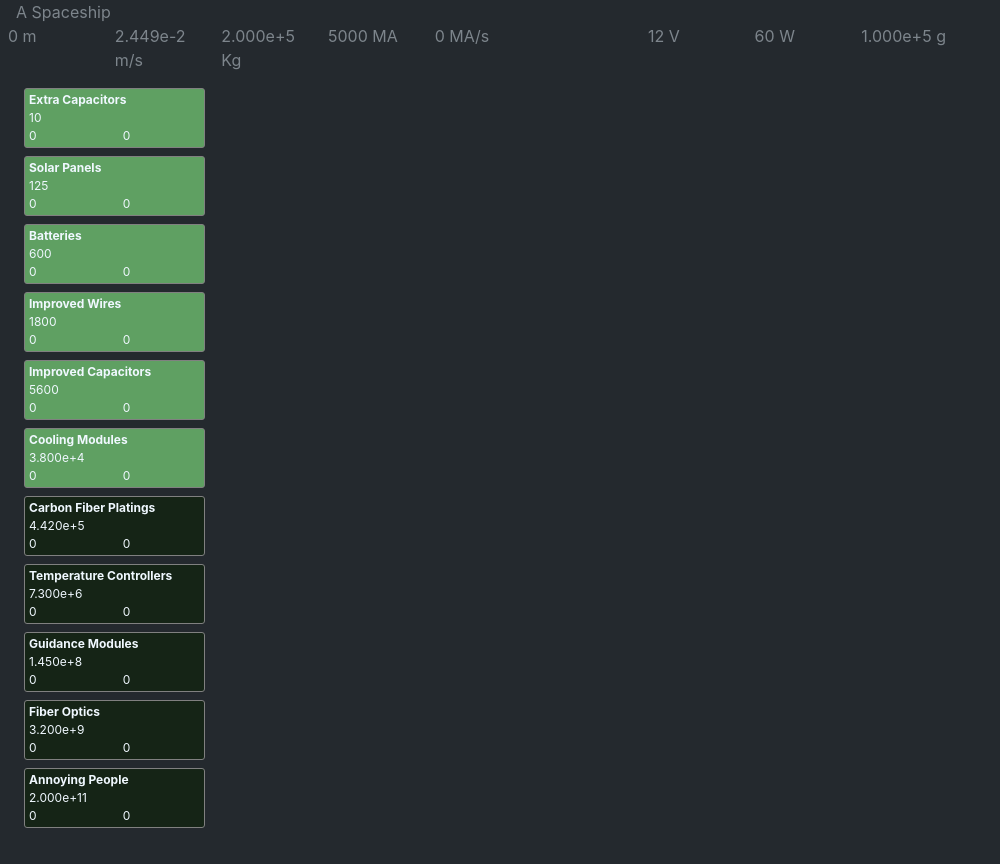
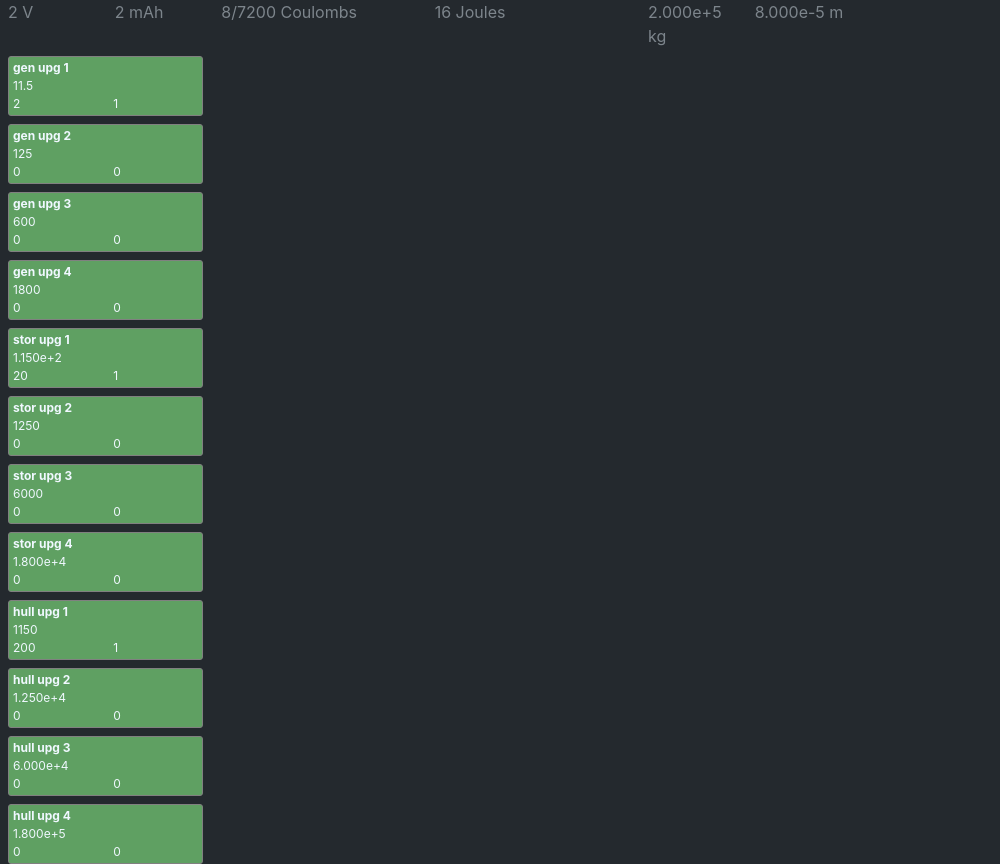
Before and after one commit to hi-noikiy/space-grinder, a Vue app: page / in a window 1280 px wide. Shown: the whole page, without its empty margins (0-1000 px from the left). Built offline with nearby package versions, Linux system fonts and the light colour scheme.

Commit message:
Change almost everything

```diff
--- a/src/components/HelloWorld.vue
+++ /dev/null
@@ -1,50 +0,0 @@
-<template>
-  <div class="hello">
-    <h1>{{ msg }}</h1>
-    <h2>Essential Links</h2>
-    <ul>
-      <li><a href="https://vuejs.org" target="_blank">Core Docs</a></li>
-      <li><a href="https://forum.vuejs.org" target="_blank">Forum</a></li>
-      <li><a href="https://chat.vuejs.org" target="_blank">Community Chat</a></li>
-      <li><a href="https://twitter.com/vuejs" target="_blank">Twitter</a></li>
-      <br>
-      <li><a href="http://vuejs-templates.github.io/webpack/" target="_blank">Docs for This Template</a></li>
-    </ul>
-    <h2>Ecosystem</h2>
-    <ul>
-      <li><a href="http://router.vuejs.org/" target="_blank">vue-router</a></li>
-      <li><a href="http://vuex.vuejs.org/" target="_blank">vuex</a></li>
-      <li><a href="http://vue-loader.vuejs.org/" target="_blank">vue-loader</a></li>
-      <li><a href="https://github.com/vuejs/awesome-vue" target="_blank">awesome-vue</a></li>
-    </ul>
-  </div>
-</template>
-
-<script>
-export default {
-  name: 'HelloWorld',
-  data () {
-    return {
-      msg: 'Welcome to Your Vue.js'
-    }
-  }
-}
-</script>
-
-<!-- Add "scoped" attribute to limit CSS to this component only -->
-<style scoped>
-h1, h2 {
-  font-weight: normal;
-}
-ul {
-  list-style-type: none;
-  padding: 0;
-}
-li {
-  display: inline-block;
-  margin: 0 10px;
-}
-a {
-  color: #42b983;
-}
-</style>
--- a/src/components/Hud.vue
+++ b/src/components/Hud.vue
@@ -1,13 +1,11 @@
 <template>
-    <div class='columns'>
-      <div title='Distance' class='column col-1'>{{this.$store.state.distance | exponentialize}} m</div>
-      <div title='Speed' class='column col-1'>{{speed | exponentialize}} m/s</div>
-      <div title='Mass' class='column col-1'>{{this.$store.state.mass | exponentialize}} Kg</div>
-      <div title='Ampere' class='column col-1'>{{this.$store.state.amps | exponentialize}} MA</div>
-      <div title='Ampere per second' class='column col-2'>{{ampsPerSecond | exponentialize}} MA/s</div>
-      <div title='Volts' class='column col-1'>{{this.$store.state.volts | exponentialize}} V</div>
-      <div title='Watts' class='column col-1'>{{watts | exponentialize}} W</div>
-      <div title='Stardust' class='column col-1'>{{stardust | exponentialize}} g</div>
+    <div class='columns col-online'>
+      <div title="Cell Voltage" class='column col-1'>{{this.$store.state.cellVoltage | exponentialize}} V</div>
+      <div title="AmpHour Capacity" class='column col-1'>{{this.$store.state.ampHourCapacity | exponentialize}} mAh</div>
+      <div title="Charge Capacity" class='column col-2'>{{this.$store.state.coulombs}}/{{capacity | exponentialize}} Coulombs</div>
+      <div title="Energy" class='column col-2'>{{joules | exponentialize}} Joules</div>
+      <div title="Mass of spaceship" class='column col-1'>{{this.$store.state.mass | exponentialize}} kg</div>
+      <div title="Approximate jump distance" class='column col-1'>{{distance | exponentialize}} m</div>
     </div>
 </template>
 
@@ -29,15 +27,17 @@ export default {
     }
   },
   computed: mapGetters([
-    'speed',
-    'watts',
     'stardust',
-    'ampsPerSecond'
+    'joules',
+    'capacity',
+    'joules',
+    'distance'
   ])
 }
 </script>
 
 <!-- Add 'scoped' attribute to limit CSS to this component only -->
 <style scoped>
-
+ div {
+ }
 </style>
--- a/src/components/Ship.vue
+++ b/src/components/Ship.vue
@@ -1,8 +1,21 @@
 <template>
   <div id="main-window" class="container" v-on:click="screenClick">
-    <div class="column col-12">{{ship_name}}</div>
-    <Hud/>
-    <ShipUpgradePanel/>
+    <div class="columns">
+      <div class="column col-12">
+        <Hud/>
+      </div>
+
+
+    <div class="column col-12 columns">
+      <div class="column col-2">
+      <ShipUpgradePanel/>
+    </div>
+    <div class="column col-8">
+    </div>
+    <div class="column col-2"></div>
+    </div>
+    <div class="column col-12"></div>
+  </div>
   </div>
 </template>
 
@@ -30,11 +43,11 @@ export default {
   computed: mapGetters(['speed']),
   methods: {
     ...mapActions([
-      'incrementAmps',
-      'incrementAmpsClick'
+      'incrementCoulombs',
+      'incrementCoulombsClick'
     ]),
     screenClick: function () {
-      if (this.screenClicks++ < 30) { this.incrementAmpsClick(1) }
+      if (this.screenClicks++ < 30) { this.incrementCoulombsClick(1) }
     },
     timestamp: function () {
       return window.performance && window.performance.now ? window.performance.now() : new Date().getTime()
@@ -50,7 +63,7 @@ export default {
       }.bind(this), 1000 / this.updateFrequence)
     },
     update: function (duration) {
-      this.incrementAmps(0)
+      this.incrementCoulombs(0)
     }
   },
   created: function () {
@@ -68,4 +81,13 @@ export default {
     height: 100%;
     width: 100%;
 }
+body {
+  margin:0;
+}
+canvas {
+  position: relative;
+  width: 100%;
+  height: 100%;
+  background: #111a22;
+}
 </style>
--- a/src/components/ShipUpgradePanel.vue
+++ b/src/components/ShipUpgradePanel.vue
@@ -1,13 +1,28 @@
 <template>
-    <div class='columns upgradepanel'>
-      <div class='column col-2'>
-        <ul>
-            <li v-for='upgrade in upgrades' v-bind:key='upgrade.id' v-bind:class="{canBuy: canBuy(upgrade.id)}">
-                <div class='columns' v-on:click="buyUpgrade(upgrade.id)">
-                    <div class='column col-12 text-bold'>{{upgrade.name}}</div>
-                    <div class='column col-12'>{{(upgrade.baseCost * Math.pow(1.15, upgrade.upgCount)) | exponentialize}}</div>
-                    <div class='column col-6'>{{upgrade.baseProd * upgrade.upgCount | exponentialize}}</div>
-                    <div class='column col-6 col-ml-auto text-left'>{{upgrade.upgCount}}</div>
+    <div class="columns upgradepanel">
+      <div class="column col-12">
+        <ul class="upgrades">
+            <li v-for="upgrade in generatorUpgrades" v-bind:key="upgrade.id" v-bind:class="{canBuy: canBuy(upgrade.id)}">
+                <UpgradeButton v-bind:upgrade="upgrade" />
+            </li>
+        </ul>
+        <ul class="upgrades">
+            <li v-for="upgrade in storageUpgrades" v-bind:key="upgrade.id" v-bind:class="{canBuy: canBuy(upgrade.id)}">
+                <div class="columns" v-on:click="buyUpgrade(upgrade.id)">
+                    <div class="column col-12 text-bold">{{upgrade.name}}</div>
+                    <div class="column col-12">{{(upgrade.baseCost * Math.pow(1.15, upgrade.upgCount)) | exponentialize}}</div>
+                    <div class="column col-6">{{upgrade.baseProd * upgrade.upgCount | exponentialize}}</div>
+                    <div class="column col-6 col-ml-auto text-left">{{upgrade.upgCount}}</div>
+                </div>
+            </li>
+        </ul>
+        <ul class="upgrades">
+            <li v-for="upgrade in hullUpgrades" v-bind:key="upgrade.id" v-bind:class="{canBuy: canBuy(upgrade.id)}">
+                <div class="columns" v-on:click="buyUpgrade(upgrade.id)">
+                    <div class="column col-12 text-bold">{{upgrade.name}}</div>
+                    <div class="column col-12">{{(upgrade.baseCost * Math.pow(1.15, upgrade.upgCount)) | exponentialize}}</div>
+                    <div class="column col-6">{{upgrade.baseProd * upgrade.upgCount | exponentialize}}</div>
+                    <div class="column col-6 col-ml-auto text-left">{{upgrade.upgCount}}</div>
                 </div>
             </li>
         </ul>
@@ -18,12 +33,16 @@
 
 <script>
 import { mapGetters, mapActions } from 'vuex'
+import UpgradeButton from './UpgradeButton'
 export default {
   name: 'ShipUpgradePanel',
   data () {
     return {
 
     }
+  },
+  components: {
+    UpgradeButton
   },
   filters: {
     exponentialize: function (value) {
@@ -35,7 +54,9 @@ export default {
     }
   },
   computed: mapGetters([
-    'upgrades',
+    'generatorUpgrades',
+    'storageUpgrades',
+    'hullUpgrades',
     'stardust'
   ]),
   methods: {
@@ -43,7 +64,7 @@ export default {
       'buyUpgrade'
     ]),
     canBuy: function (id) {
-      var upg = this.upgrades.filter(u => u.id === id)[0]
+      var upg = this.generatorUpgrades.filter(u => u.id === id)[0]
       return (upg.baseCost * Math.pow(1.15, upg.upgCount)) < this.stardust
     }
   }
@@ -52,7 +73,11 @@ export default {
 
 <!-- Add 'scoped' attribute to limit CSS to this component only -->
 <style scoped>
-    li {
+ul {
+  margin: 0;
+  padding: 0;
+}
+li {
         list-style: none;
         background-color: rgb(21, 36, 22);
         color:aliceblue;
--- /dev/null
+++ b/src/components/UpgradeButton.vue
@@ -0,0 +1,34 @@
+
+
+<template>
+    <div class="columns" v-on:click="buyUpgrade(upgrade.id)">
+      <div class="column col-12 text-bold">{{upgrade.name}}</div>
+      <div class="column col-12">{{(upgrade.baseCost * Math.pow(1.15, upgrade.upgCount)) | exponentialize}}</div>
+      <div class="column col-6">{{upgrade.baseProd * upgrade.upgCount | exponentialize}}</div>
+      <div class="column col-6 col-ml-auto text-left">{{upgrade.upgCount}}</div>
+    </div>
+</template>
+
+<script>
+export default {
+  name: 'UpgradeButton',
+  props: {
+    upgrade: {
+      type: Object,
+      required: true
+    }
+  },
+  filters: {
+    exponentialize: function (value) {
+      var digits = 4
+      if (value.toString().length > digits) {
+        return value.toExponential(digits - 1)
+      } else { return value }
+    }
+  }
+}
+</script>
+
+<style scoped>
+
+</style>
--- a/src/store.js
+++ b/src/store.js
@@ -5,54 +5,56 @@ Vue.use(Vuex)
 
 const state = {
   distance: 0,
-  amps: 5000,
-  volts: 12,
+  cellVoltage: 2,
+  cvMultiplier: 0,
+  ampHourCapacity: 2,
+  ahcMultiplier: 0,
+  coulombs: 0,
   mass: 200000,
   stardust: 100000,
-  upgrades: [
-    {id: 1, name: 'Extra Capacitors', baseCost: 10, upgCount: 0, baseProd: 2},
-    {id: 2, name: 'Solar Panels', baseCost: 125, upgCount: 0, baseProd: 6},
-    {id: 3, name: 'Batteries', baseCost: 600, upgCount: 0, baseProd: 20},
-    {id: 4, name: 'Improved Wires', baseCost: 1800, upgCount: 0, baseProd: 65},
-    {id: 5, name: 'Improved Capacitors', baseCost: 5600, upgCount: 0, baseProd: 200},
-    {id: 6, name: 'Cooling Modules', baseCost: 38000, upgCount: 0, baseProd: 650},
-    {id: 7, name: 'Carbon Fiber Platings', baseCost: 442000, upgCount: 0, baseProd: 2000},
-    {id: 8, name: 'Temperature Controllers', baseCost: 7300000, upgCount: 0, baseProd: 8500},
-    {id: 9, name: 'Guidance Modules', baseCost: 145000000, upgCount: 0, baseProd: 100000},
-    {id: 10, name: 'Fiber Optics', baseCost: 3200000000, upgCount: 0, baseProd: 1200000},
-    {id: 11, name: 'Annoying People', baseCost: 200000000000, upgCount: 0, baseProd: 2500000}
+  generatorUpgrades: [
+    {id: 1, name: 'gen upg 1', baseCost: 10, upgCount: 1, baseProd: 2},
+    {id: 2, name: 'gen upg 2', baseCost: 125, upgCount: 0, baseProd: 6},
+    {id: 3, name: 'gen upg 3', baseCost: 600, upgCount: 0, baseProd: 20},
+    {id: 4, name: 'gen upg 4', baseCost: 1800, upgCount: 0, baseProd: 65}
+  ],
+  storageUpgrades: [
+    {id: 1, name: 'stor upg 1', baseCost: 10 * 10, upgCount: 1, baseProd: 2 * 10},
+    {id: 2, name: 'stor upg 2', baseCost: 125 * 10, upgCount: 0, baseProd: 6 * 10},
+    {id: 3, name: 'stor upg 3', baseCost: 600 * 10, upgCount: 0, baseProd: 20 * 10},
+    {id: 4, name: 'stor upg 4', baseCost: 1800 * 10, upgCount: 0, baseProd: 65 * 10}
+  ],
+  hullUpgrades: [
+    {id: 1, name: 'hull upg 1', baseCost: 10 * 100, upgCount: 1, baseProd: 2 * 100},
+    {id: 2, name: 'hull upg 2', baseCost: 125 * 100, upgCount: 0, baseProd: 6 * 100},
+    {id: 3, name: 'hull upg 3', baseCost: 600 * 100, upgCount: 0, baseProd: 20 * 100},
+    {id: 4, name: 'hull upg 4', baseCost: 1800 * 100, upgCount: 0, baseProd: 65 * 100}
   ]
 }
 
+var addCoulombs = function (state, amount) {
+  if (state.coulombs + amount < state.ampHourCapacity * 3600) {
+    state.coulombs += amount
+  } else { state.columbs = state.ampHourCapacity * 3600 }
+
+  if (state.coulombs > 500) {
+    state.stardust += (amount / 4)
+  }
+}
+
 const mutations = {
-  incrementDistance (state, {amount}) {
-    state.distance += amount
+  incrementCoulombs (state, {amount}) {
+    state.generatorUpgrades.map(u => { amount += u.baseProd * u.upgCount })
+    addCoulombs(state, amount)
   },
-  decrementDistance (state, {amount}) {
-    state.distance -= amount
+  incrementCoulombsClick (state, {amount}) {
+    addCoulombs(state, amount)
+  },
+  incrementVolts (state, {amount}) {
+    state.cellVoltage += amount
   },
   incrementAmps (state, {amount}) {
-    state.upgrades.map(u => { amount += u.baseProd * u.upgCount })
-    state.amps += amount
-    if (state.apms > 500) {
-      console.log(amount)
-      state.stardust += (amount / 4)
-    }
-  },
-  incrementAmpsClick (state, {amount}) {
-    state.amps += amount
-    if (state.apms > 500) {
-      state.stardust += (amount / 4)
-    }
-  },
-  decrementAmps (state, {amount}) {
-    state.amps -= amount
-  },
-  incrementVolts (state, {amount}) {
-    state.volts += amount
-  },
-  decrementVolts (state, {amount}) {
-    state.volts -= amount
+    state.ampHourCapacity += amount
   },
   incrementMass (state, {amount}) {
     state.mass += amount
@@ -77,25 +79,25 @@ const mutations = {
 }
 
 const actions = {
-  incrementDistance: ({ commit }, amount) => commit('incrementDistance', {amount: amount}),
-  decrementDistance: ({ commit }, amount) => commit('decrementDistance', {amount: amount}),
-  incrementAmps: ({ commit }, amount) => commit('incrementAmps', {amount: amount}),
-  incrementAmpsClick: ({ commit }, amount) => commit('incrementAmpsClick', {amount: amount}),
-  decrementAmps: ({ commit }, amount) => commit('decrementAmps', {amount: amount}),
+  incrementCoulombs: ({ commit }, amount) => commit('incrementCoulombs', {amount: amount}),
+  incrementCoulombsClick: ({ commit }, amount) => commit('incrementCoulombsClick', {amount: amount}),
   incrementVolts: ({ commit }, amount) => commit('incrementVolts', {amount: amount}),
-  decrementVolts: ({ commit }, amount) => commit('decrementVolts', {amount: amount}),
   incrementMass: ({ commit }, amount) => commit('incrementMass', {amount: amount}),
   decrementMass: ({ commit }, amount) => commit('decrementMass', {amount: amount}),
   buyUpgrade: ({ commit }, id) => commit('buyUpgrade', {id: id})
 }
 
 const getters = {
-  speed: state => Math.sqrt((2 * ((state.amps / 1000) * state.volts)) / state.mass),
-  watts: state => (state.amps / 1000) * state.volts,
-  upgrades: state => state.upgrades,
+  // speed: state => Math.sqrt((2 * ((state.amps / 1000) * state.volts)) / state.mass),
+  // watts: state => (state.amps / 1000) * state.volts,
+  generatorUpgrades: state => state.generatorUpgrades,
+  storageUpgrades: state => state.storageUpgrades,
+  hullUpgrades: state => state.hullUpgrades,
   stardust: state => state.stardust,
-  // ampsPerSecond: state => state.upgrades.reduce((a, upg) => ({sum: a.sum + (upg.baseProd * upg.upgCount)}))
-  ampsPerSecond: state => state.upgrades.reduce((a, b) => a + (b.baseProd * b.upgCount), 0)
+  capacity: state => state.ampHourCapacity * 3600,
+  joules: state => state.cellVoltage * state.coulombs,
+  distance: state => Math.tanh((state.cellVoltage * state.coulombs) / state.mass)
+  // ampsPerSecond: state => state.upgrades.reduce((a, b) => a + (b.baseProd * b.upgCount), 0)
 }
 
 export default new Vuex.Store({
```
Also changed, not shown: 1 other file (tests, documents, lock files or other folders).
